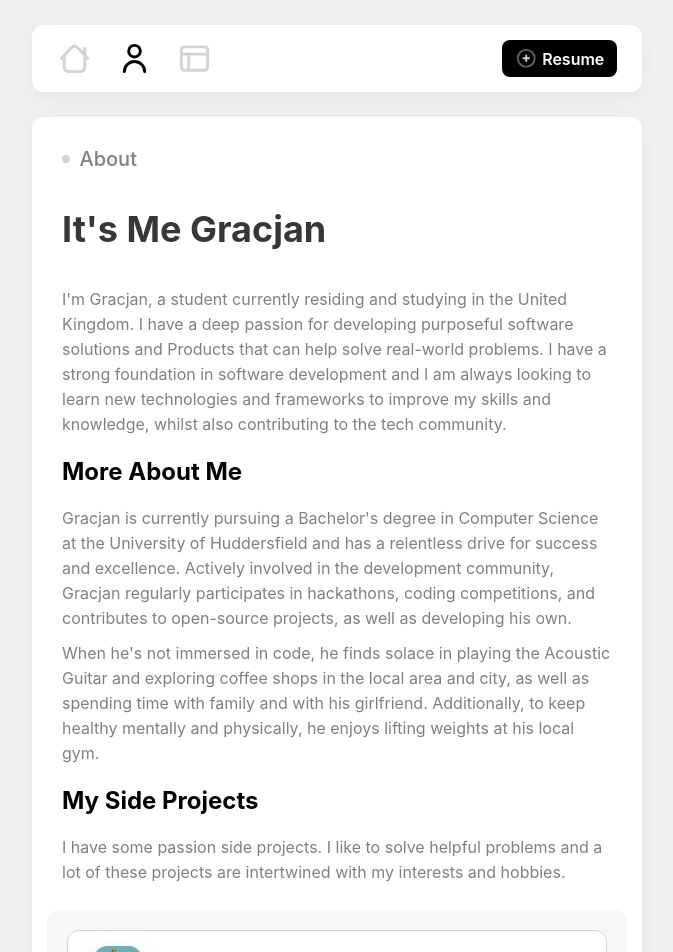
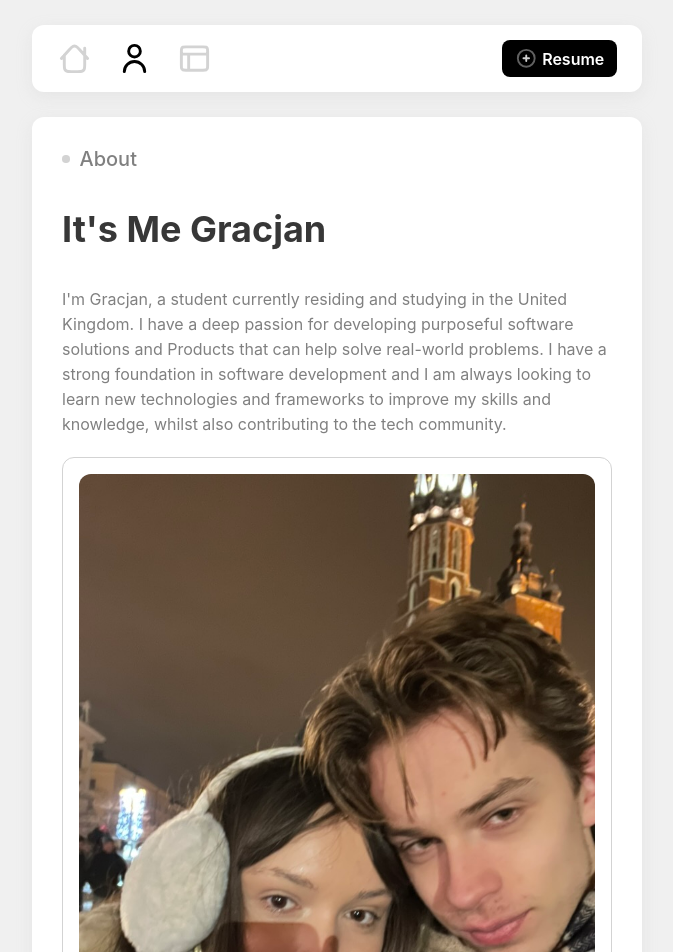
Before and after one commit to Ceriumin/portfolio, a React (Create React App) app: page /#/about in a window 1280 px wide. Shown: the top 952 px of the page, without its empty margins (303-976 px from the left). Built offline with nearby package versions, Linux system fonts and the light colour scheme.

Commit message:
Updated about me

```diff
--- a/src/screens/Tabs/About/index.js
+++ b/src/screens/Tabs/About/index.js
@@ -1,5 +1,5 @@
 import React from 'react';
-import { Placeholder } from '../../../assets/projects';
+import Photo from '../../../assets/photo.jpeg';
 import { useSiteValue } from '../../../context/SiteContext';
 import { Header, SubSection, Footer, Section, ProductList } from '../../../components';
 import './styles.css';
@@ -23,20 +23,25 @@ function About() {
                         development and I am always looking to learn new technologies and frameworks to
                         improve my skills and knowledge, whilst also contributing to the tech community.
                     </p>
+                    <div className="about_image-container">
+                        <div style={{padding: '1rem'}}>
+                            <img src={Photo} alt="Gracjan" className="about_image"/>
+                        </div>
+                    </div>
                     <h2>More About Me</h2>
                     <p>
-                        Gracjan is currently pursuing a Bachelor's degree in Computer Science at the
-                        University of Huddersfield and has a relentless drive for success and excellence.
-                        Actively involved in the development community, Gracjan regularly participates in
-                        hackathons, coding competitions, and contributes to open-source projects, as well as
-                        developing his own.
+                        I am currently pursuing a Bachelor's degree in Computer Science at the
+                        University of Huddersfield and have a relentless drive for success and excellence.
+                        I am Actively involved in the development community, as well as regularly participate in
+                        hackathons, coding competitions, and sometimes contribute to open-source projects, as well as
+                        developing my own passion projects.
                     </p>
                     <div style={{height: '10px'}}/>
                     <p>
-                        When he's not immersed in code, he finds solace in playing the Acoustic Guitar and
+                        When I am not immersed in code, I find solace in playing the Acoustic Guitar and
                         exploring coffee shops in the local area and city, as well as spending time with
-                        family and with his girlfriend. Additionally, to keep healthy mentally and physically,
-                        he enjoys lifting weights at his local gym.
+                        my family and with my girlfriend. Additionally, to keep healthy mentally and physically,
+                        I enjoy lifting weights at my local, and university gym.
                     </p>
                     <h2>My Side Projects</h2>
                     <p>I have some passion side projects. I like to solve helpful problems and a lot of these projects are
--- a/src/screens/Tabs/About/styles.css
+++ b/src/screens/Tabs/About/styles.css
@@ -5,3 +5,20 @@
     margin: 0;
     line-height: 25px;
 }
+
+.about_image-container {
+    display: flex;
+    justify-content: center;
+    align-items: center;
+    border-radius: 12px;
+    border: 0.5px solid lightgray;
+    background-color: white;
+    margin-top: 20px;
+}
+
+.about_image {
+    object-fit: fill;
+    width: 100%;
+    height: auto;
+    border-radius: 12px;
+}
--- a/src/screens/Tabs/Projects/index.js
+++ b/src/screens/Tabs/Projects/index.js
@@ -11,8 +11,6 @@ import { Link } from 'react-router-dom';
 import { useSiteValue } from '../../../context/SiteContext';
 
 function Projects() {
-
-    const { projects, products  } = useSiteValue();
 
     return (
         <Section>
```
Also changed, not shown: src/assets/photo.jpeg (added).
